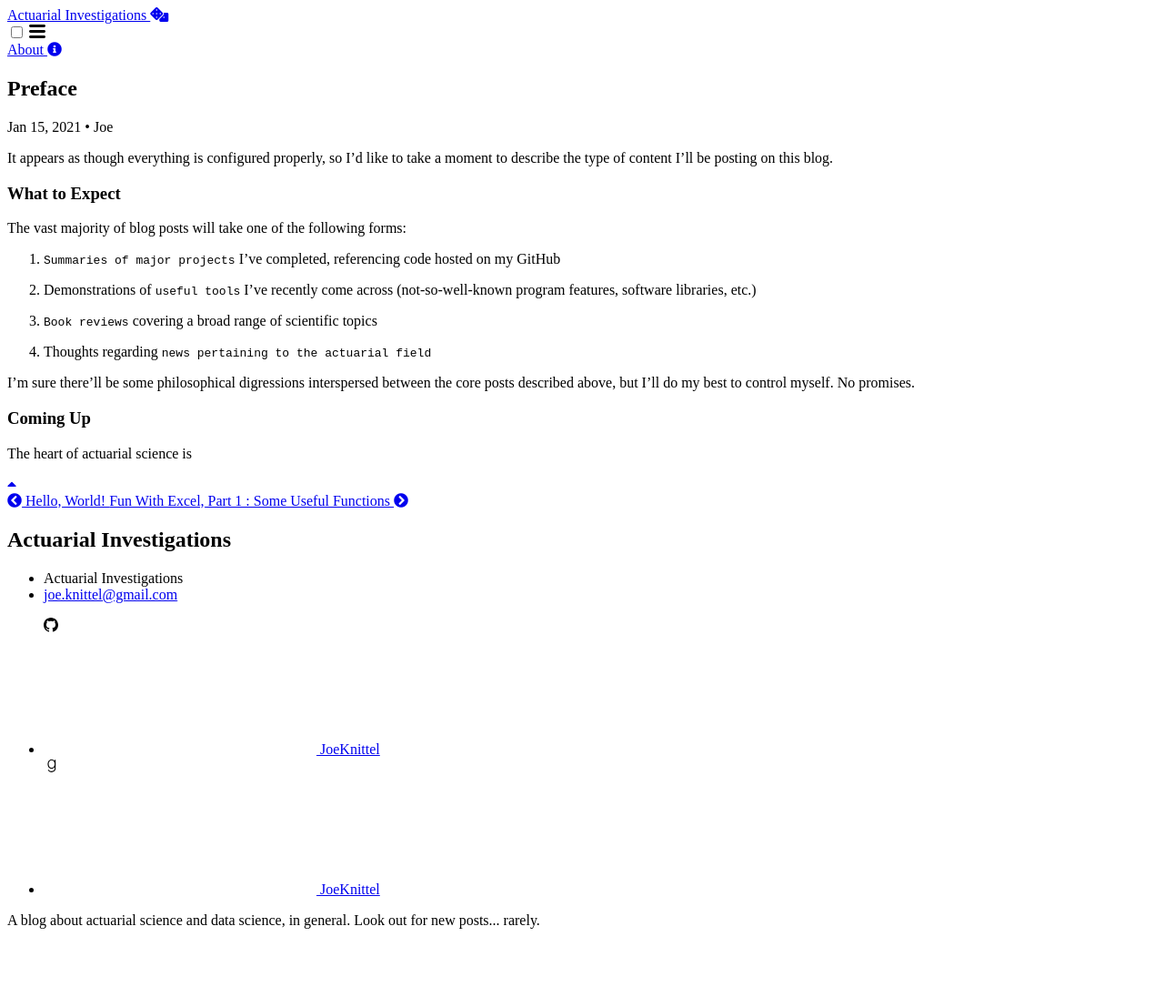
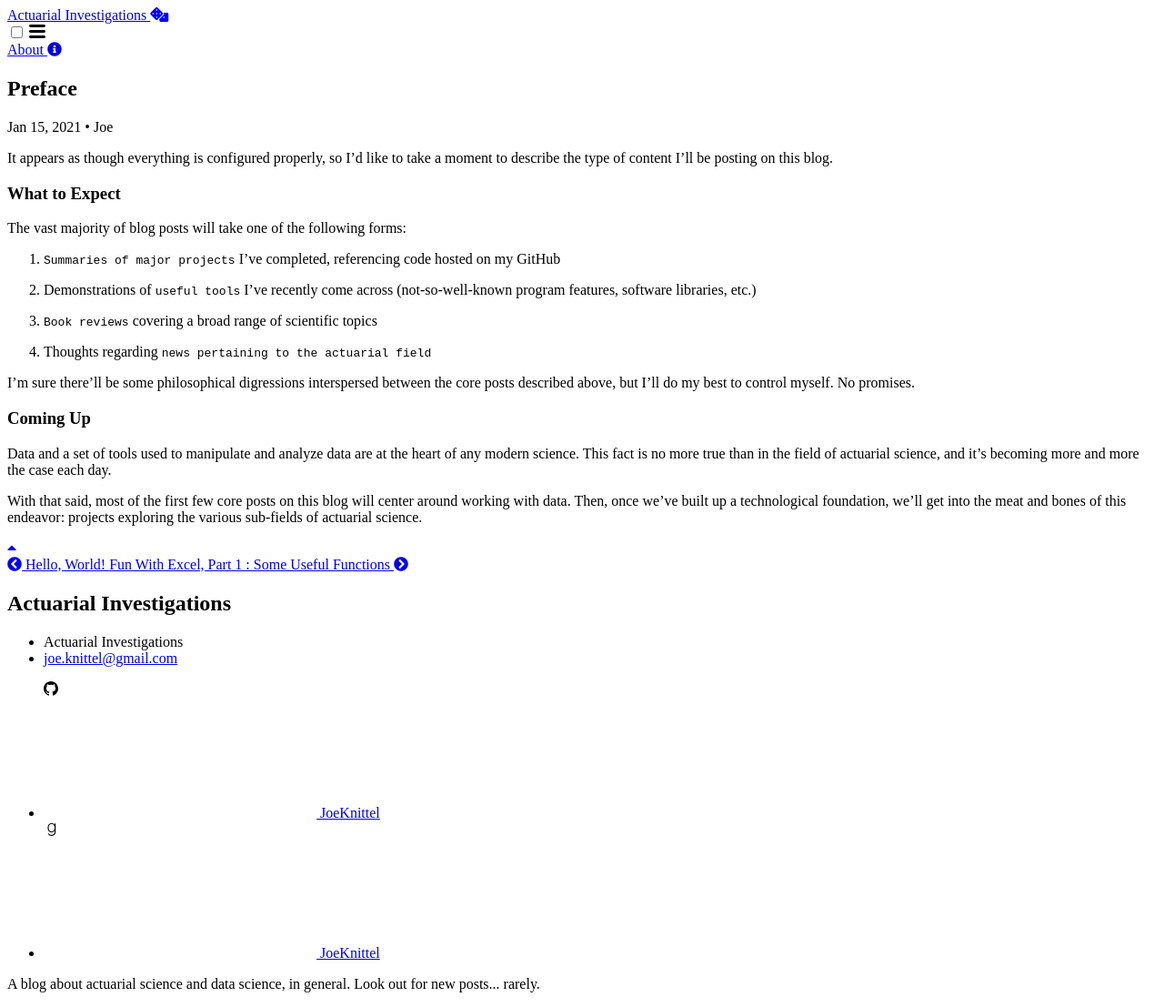
Before and after one commit to JoeKnittel/joeknittel.github.io, a Jekyll site: the page built from _posts/2021-01-15-Preface.md, in a window 1280 px wide. Shown: the whole page at 91% size. Built offline with Jekyll 4.4.1, drawn with Linux system fonts in a browser that asks for light colours; nearby versions of some CDN libraries; before the commit the page ends 1037 px from its top, so only the background shows below that.

Commit message:
Update 2021-01-15-Preface.md

```diff
--- a/_posts/2021-01-15-Preface.md
+++ b/_posts/2021-01-15-Preface.md
@@ -29,4 +29,6 @@ I'm sure there'll be some philosophical digressions interspersed between the cor
 
 ### Coming Up
 
-The heart of actuarial science is
+Data and a set of tools used to manipulate and analyze data are at the heart of any modern science. This fact is no more true than in the field of actuarial science, and it's becoming more and more the case each day.
+
+With that said, most of the first few core posts on this blog will center around working with data. Then, once we've built up a technological foundation, we'll get into the meat and bones of this endeavor: projects exploring the various sub-fields of actuarial science.
```
